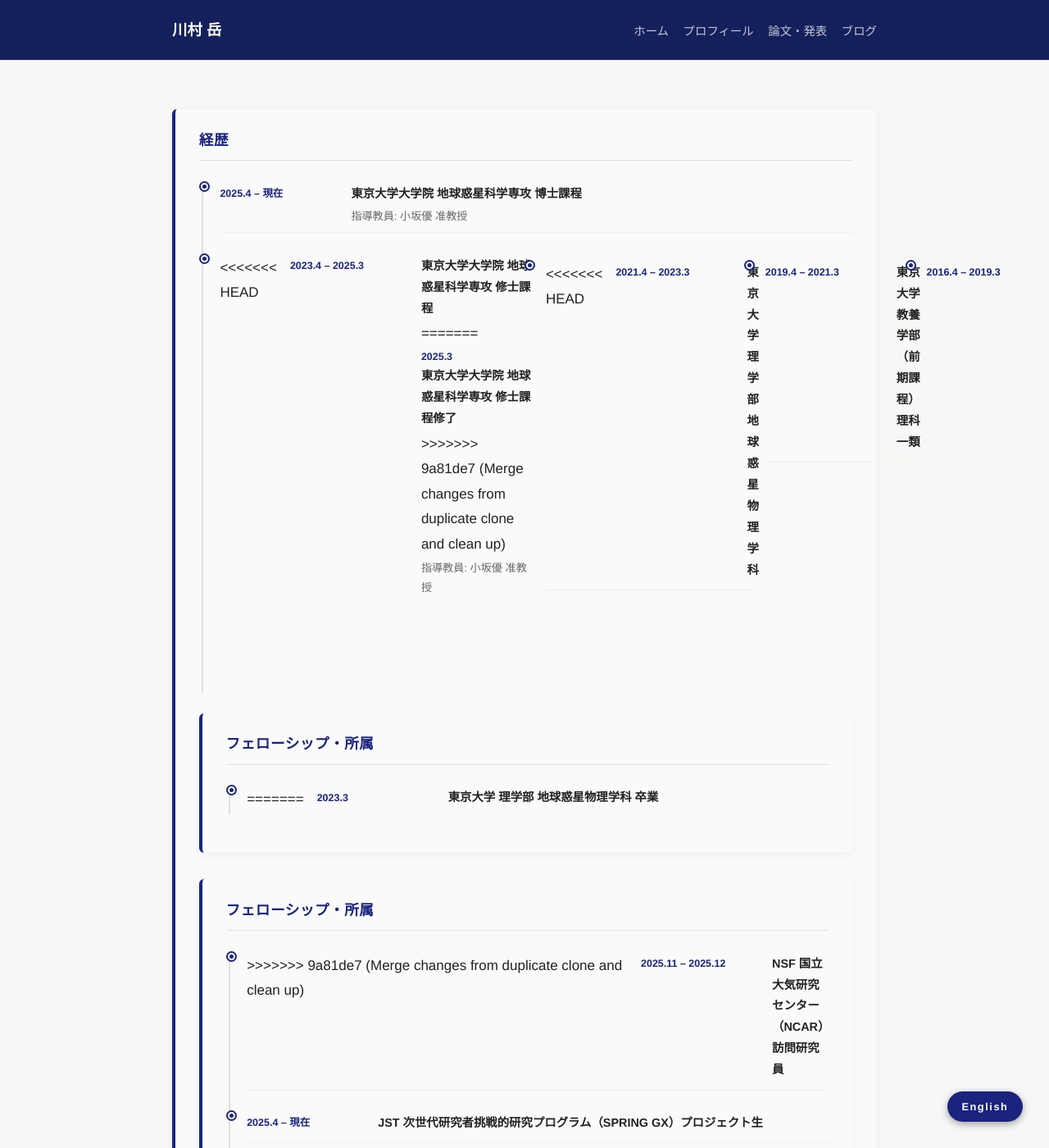
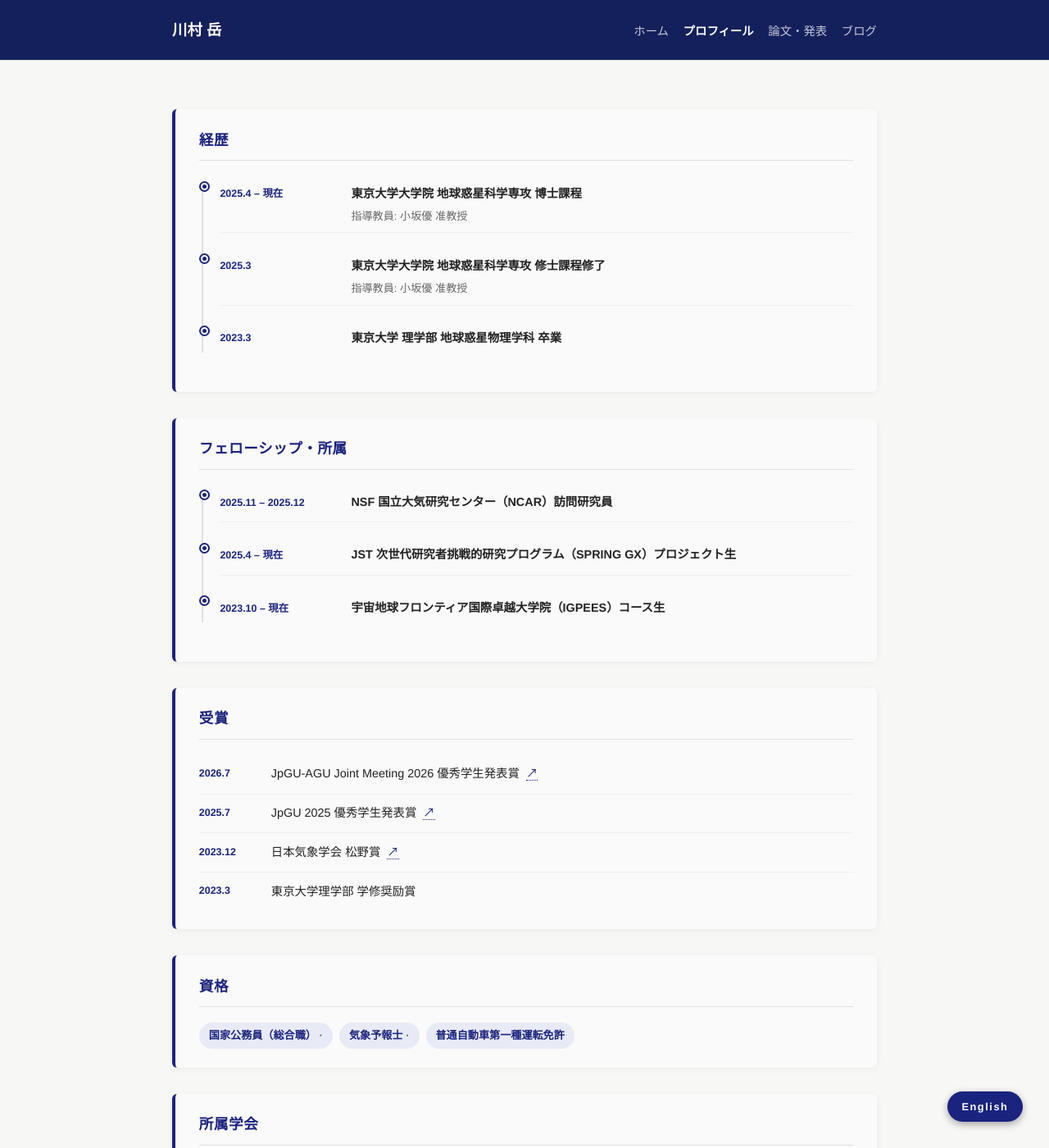
Before and after one commit to takashi-kawamura/takashi-kawamura.github.io, a Jekyll site: the page built from _pages/profile.md, in a window 1280 px wide and 1400 px high. Shown: the whole window at 82% size. Built offline with Jekyll 4.4.1, drawn with Linux system fonts in a browser that asks for light colours; some of the changed text lies outside the part shown.

Commit message:
Fix leftover merge conflict markers in profile.md
The previous merge left literal <<<<<<</=======/>>>>>>> markers
staged as resolved; clean them up and keep the 9a81de7 content.

```diff
--- a/_pages/profile.md
+++ b/_pages/profile.md
@@ -1,10 +1,6 @@
 ---
 title: "Profile"
 permalink: /profile/
-<<<<<<< HEAD
-author_profile: true
-=======
->>>>>>> 9a81de7 (Merge changes from duplicate clone and clean up)
 ---
 
 <!-- ===================== JAPANESE ===================== -->
@@ -23,57 +19,14 @@ author_profile: true
   </div>
 
   <div class="timeline-item">
-<<<<<<< HEAD
-    <div class="timeline-period">2023.4 – 2025.3</div>
-    <div class="timeline-content">
-      <div class="timeline-title">東京大学大学院 地球惑星科学専攻 修士課程</div>
-=======
     <div class="timeline-period">2025.3</div>
     <div class="timeline-content">
       <div class="timeline-title">東京大学大学院 地球惑星科学専攻 修士課程修了</div>
->>>>>>> 9a81de7 (Merge changes from duplicate clone and clean up)
       <div class="timeline-sub">指導教員: 小坂優 准教授</div>
     </div>
   </div>
 
   <div class="timeline-item">
-<<<<<<< HEAD
-    <div class="timeline-period">2021.4 – 2023.3</div>
-    <div class="timeline-content">
-      <div class="timeline-title">東京大学 理学部 地球惑星物理学科</div>
-    </div>
-  </div>
-
-  <div class="timeline-item">
-    <div class="timeline-period">2019.4 – 2021.3</div>
-    <div class="timeline-content">
-      <div class="timeline-title">東京大学 教養学部（前期課程）理科一類</div>
-    </div>
-  </div>
-
-  <div class="timeline-item">
-    <div class="timeline-period">2016.4 – 2019.3</div>
-    <div class="timeline-content">
-      <div class="timeline-title">岩手県立盛岡第一高等学校 普通科 → 理数科</div>
-    </div>
-  </div>
-
-  <div class="timeline-item">
-    <div class="timeline-period">2000.4</div>
-    <div class="timeline-content">
-      <div class="timeline-title">岩手県に生まれる</div>
-    </div>
-  </div>
-
-</div>
-</div>
-
-<div class="section-block">
-<h2>フェローシップ・所属</h2>
-<div class="timeline">
-
-  <div class="timeline-item">
-=======
     <div class="timeline-period">2023.3</div>
     <div class="timeline-content">
       <div class="timeline-title">東京大学 理学部 地球惑星物理学科 卒業</div>
@@ -88,7 +41,6 @@ author_profile: true
 <div class="timeline">
 
   <div class="timeline-item">
->>>>>>> 9a81de7 (Merge changes from duplicate clone and clean up)
     <div class="timeline-period">2025.11 – 2025.12</div>
     <div class="timeline-content">
       <div class="timeline-title">NSF 国立大気研究センター（NCAR）訪問研究員</div>
@@ -116,13 +68,10 @@ author_profile: true
 <h2>受賞</h2>
 <ul class="award-list">
   <li class="award-item">
-<<<<<<< HEAD
-=======
     <div class="award-date">2026.7</div>
     <div class="award-name">JpGU-AGU Joint Meeting 2026 優秀学生発表賞 &nbsp;<a href="https://www.jpgu.org/ospa/2026meeting/" target="_blank">↗</a></div>
   </li>
   <li class="award-item">
->>>>>>> 9a81de7 (Merge changes from duplicate clone and clean up)
     <div class="award-date">2025.7</div>
     <div class="award-name">JpGU 2025 優秀学生発表賞 &nbsp;<a href="https://www.jpgu.org/ospa/2025meeting/" target="_blank">↗</a></div>
   </li>
@@ -188,54 +137,20 @@ author_profile: true
   </div>
 
   <div class="timeline-item">
-<<<<<<< HEAD
-    <div class="timeline-period">2023.4 – 2025.3</div>
-    <div class="timeline-content">
-      <div class="timeline-title">MS Student, Dept. of Earth and Planetary Science, The University of Tokyo</div>
-=======
     <div class="timeline-period">2025.3</div>
     <div class="timeline-content">
       <div class="timeline-title">MS, Dept. of Earth and Planetary Science, The University of Tokyo</div>
->>>>>>> 9a81de7 (Merge changes from duplicate clone and clean up)
       <div class="timeline-sub">Advisor: Assoc. Prof. Yu Kosaka</div>
     </div>
   </div>
 
   <div class="timeline-item">
-<<<<<<< HEAD
-    <div class="timeline-period">2021.4 – 2023.3</div>
-=======
     <div class="timeline-period">2023.3</div>
->>>>>>> 9a81de7 (Merge changes from duplicate clone and clean up)
     <div class="timeline-content">
       <div class="timeline-title">BS, Dept. of Earth and Planetary Physics, The University of Tokyo</div>
     </div>
   </div>
 
-<<<<<<< HEAD
-  <div class="timeline-item">
-    <div class="timeline-period">2019.4 – 2021.3</div>
-    <div class="timeline-content">
-      <div class="timeline-title">College of Arts and Sciences (Science I), The University of Tokyo</div>
-    </div>
-  </div>
-
-  <div class="timeline-item">
-    <div class="timeline-period">2016.4 – 2019.3</div>
-    <div class="timeline-content">
-      <div class="timeline-title">Morioka First High School, Iwate Prefecture</div>
-    </div>
-  </div>
-
-  <div class="timeline-item">
-    <div class="timeline-period">2000.4</div>
-    <div class="timeline-content">
-      <div class="timeline-title">Born in Iwate Prefecture</div>
-    </div>
-  </div>
-
-=======
->>>>>>> 9a81de7 (Merge changes from duplicate clone and clean up)
 </div>
 </div>
 
@@ -271,13 +186,10 @@ author_profile: true
 <h2>Awards</h2>
 <ul class="award-list">
   <li class="award-item">
-<<<<<<< HEAD
-=======
     <div class="award-date">2026.7</div>
     <div class="award-name">JpGU-AGU Joint Meeting 2026 Outstanding Student Presentation Award &nbsp;<a href="https://www.jpgu.org/ospa/2026meeting/" target="_blank">↗</a></div>
   </li>
   <li class="award-item">
->>>>>>> 9a81de7 (Merge changes from duplicate clone and clean up)
     <div class="award-date">2025.7</div>
     <div class="award-name">JpGU 2025 Outstanding Student Presentation Award &nbsp;<a href="https://www.jpgu.org/ospa/2025meeting/" target="_blank">↗</a></div>
   </li>
```
